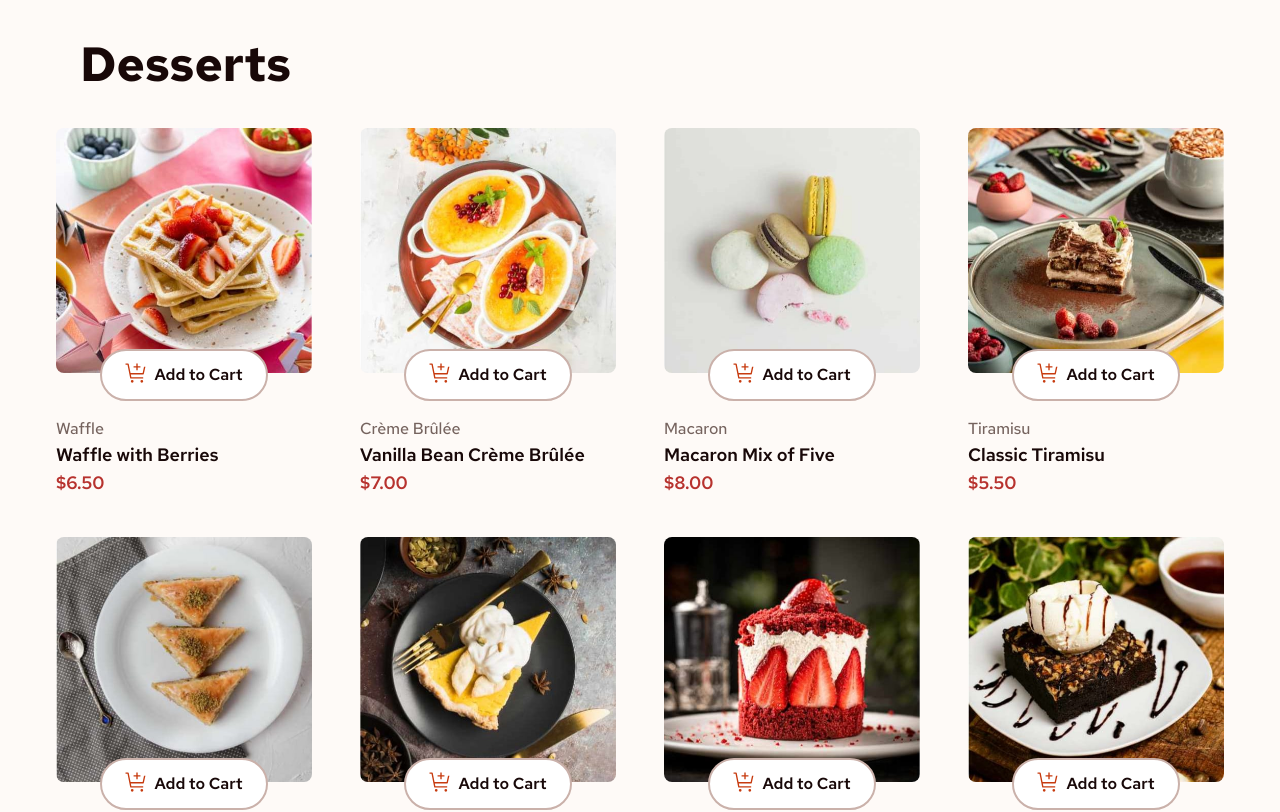
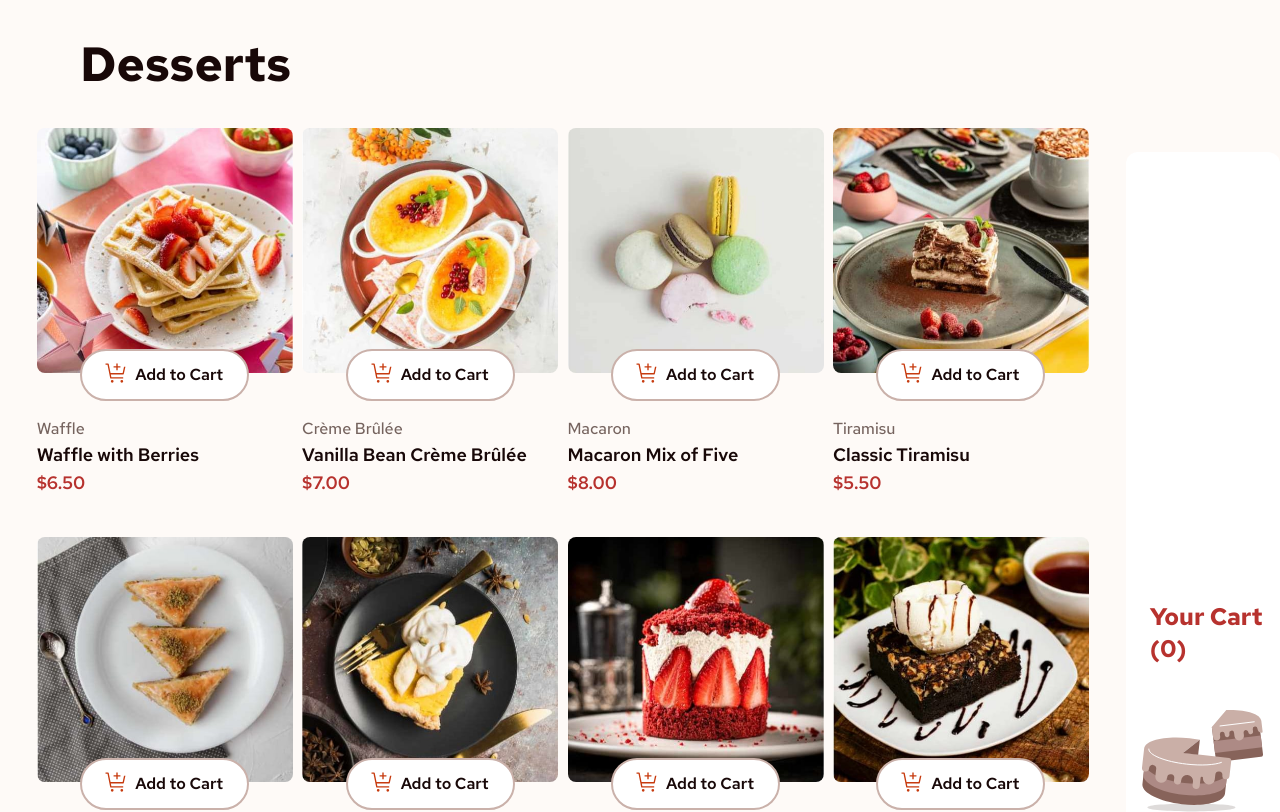
Before and after one commit to Abaljerind/product-list-with-card, a React (Vite) app: page / in a window 1280 px wide. Shown: the top 812 px of the page. Built offline with nearby package versions, Linux system fonts and the light colour scheme.

Commit message:
Add div with style for breakpoint lg wrap MenuFood and CartSummary

```diff
--- a/src/pages/Main.jsx
+++ b/src/pages/Main.jsx
@@ -25,6 +25,7 @@ export default function Main({
       {!isOrderConfirmed ? (
         <>
           <Title />
+          <div className="lg:flex">
             <MenuFood
               menu={menu}
               cart={cart}
@@ -40,6 +41,7 @@ export default function Main({
               onDeleteFood={onDeleteFood}
               onConfirmedOrder={onConfirmedOrder}
             />
+          </div>
         </>
       ) : (
         <div className="fixed top-0 right-0 left-0 z-[998] bg-black/50">
```
Lines whose indentation alone changed are shown as unchanged.
